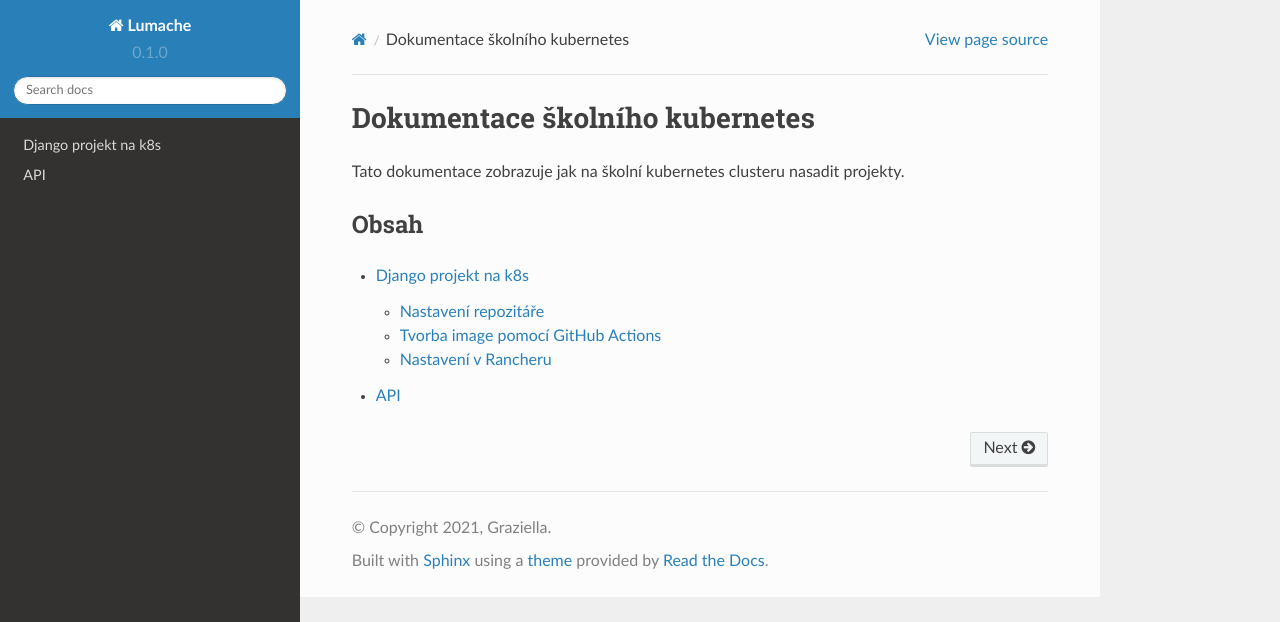
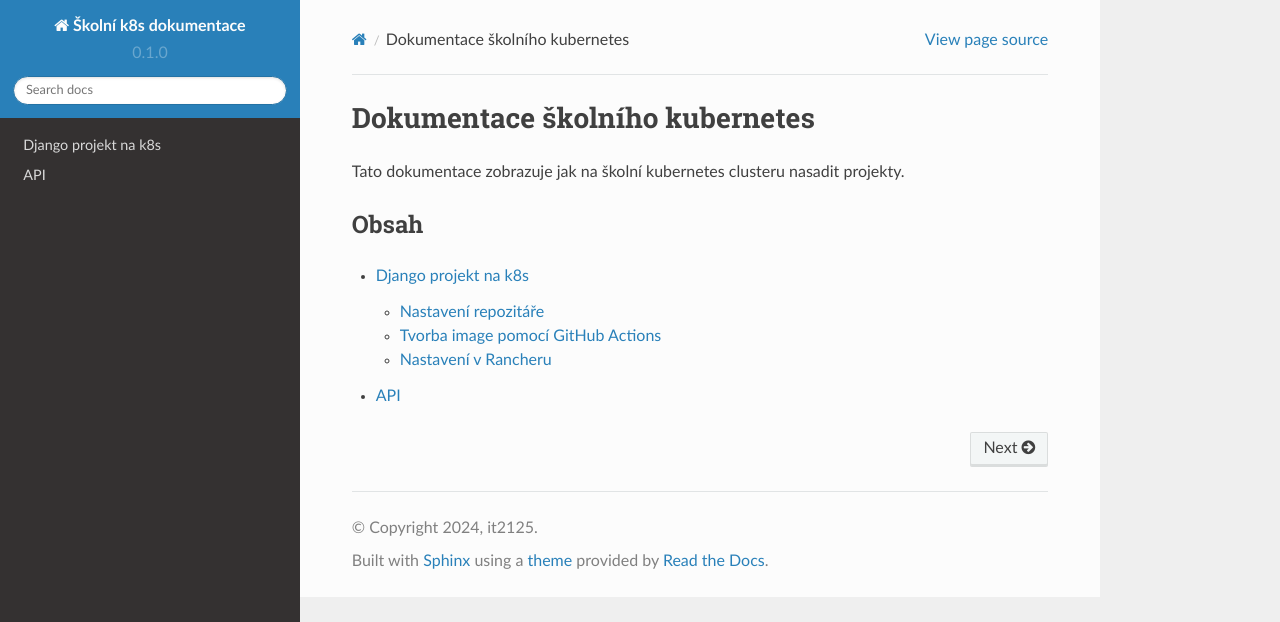
Before and after one commit to Jan1s2/school-k8s-doc, a Sphinx documentation site: the page built from docs/source/index.rst, in a window 1280 px wide. Shown: the top 622 px of the page. Built offline with Sphinx 7.4.7 and the Read the Docs theme 2.0.0, drawn with Linux system fonts in a browser that asks for light colours.

Commit message:
fix copyright

```diff
--- a/docs/source/conf.py
+++ b/docs/source/conf.py
@@ -2,9 +2,9 @@
 
 # -- Project information
 
-project = 'Lumache'
-copyright = '2021, Graziella'
-author = 'Graziella'
+project = 'Školní k8s dokumentace'
+copyright = '2024, it2125'
+author = 'it2125'
 
 release = '0.1'
 version = '0.1.0'
```
